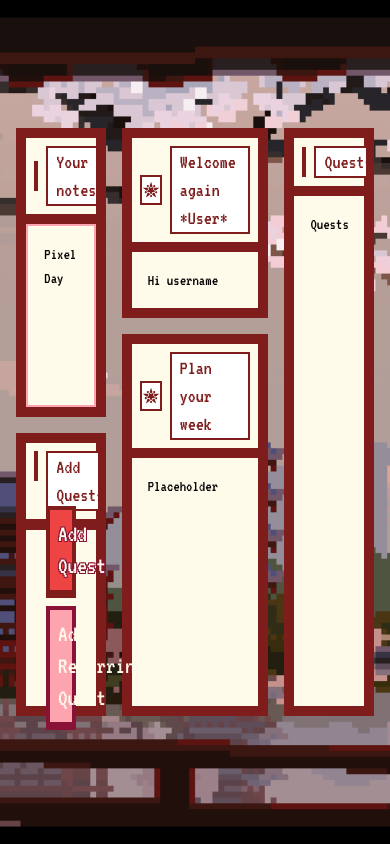
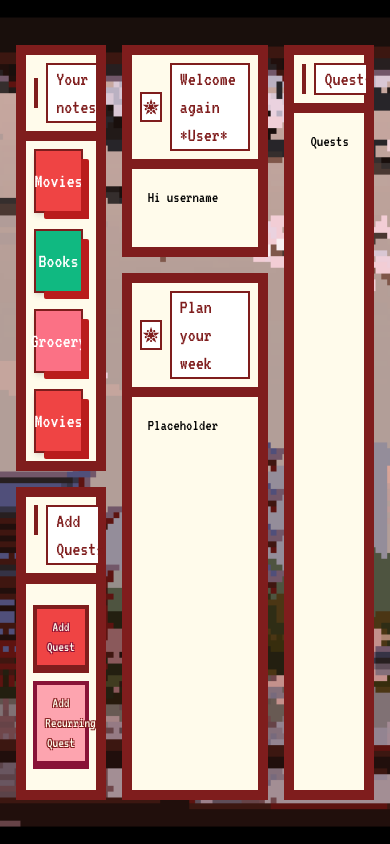
Before and after one commit to Zayooo00/pixelday, a Next.js app: page /dashboard in a window 390 px wide. Built offline with nearby package versions, Linux system fonts and the light colour scheme; no server answers.

Commit message:
seperated sections into components

```diff
--- a/app/(pages)/(user)/dashboard/page.tsx
+++ b/app/(pages)/(user)/dashboard/page.tsx
@@ -1,80 +1,80 @@
 "use client";
 
 import { useRouter } from "next/navigation";
+import { useState } from "react";
 import { auth } from "@/firebase/firebase";
-import { GiJusticeStar } from "react-icons/gi";
+import { AiOutlineClose } from "react-icons/ai";
+import Image from "next/image";
+
+import NoteSection from "@/components/dashboard/noteSection";
+import AddQuestSection from "@/components/dashboard/addQuestSection";
+import WelcomeSection from "@/components/dashboard/welcomeSection";
+import WeekSection from "@/components/dashboard/weekSection";
+import QuestSection from "@/components/dashboard/questSection";
+import Modal from "@/components/modal";
+
+type Note = {
+  title: string;
+  content: string;
+};
 
 export default function Dashboard() {
+  const [isModalOpen, setIsModalOpen] = useState(false);
+  const [selectedNote, setSelectedNote] = useState<Note | null>(null);
   const router = useRouter();
 
   const signOut = async () => {
     try {
       await auth.signOut();
       router.push("/");
-    } catch (error) {
-    }
+    } catch (error) {}
   };
 
+  const handleNoteClick = (note: Note) => {
+    setSelectedNote(note);
+    setIsModalOpen(true);
+  };
   return (
     <div className="flex h-[calc(100dvh)] w-11/12 my-32 gap-4">
       <div className="flex flex-col w-1/4">
-        <div className="flex items-center border-x-[10px] border-t-[10px] p-2 border-red-900 bg-amber-50">
-          <GiJusticeStar className="text-red-900 text-3xl mr-2 border-2 border-red-900 bg-white" />
-          <h1 className="text-xl text-red-900 w-full pl-2 border-2 border-red-900 bg-white">
-            Your notes
-          </h1>
-        </div>
-        <div className="h-2/3 border-[10px] border-red-900 bg-amber-50">
-          <div className="w-full h-full p-4 border-2 border-rose-300">
-            <h1>Pixel Day</h1>
-          </div>
-        </div>
-        <div className="flex items-center-x-[10px] border-x-[10px] border-t-[10px] p-2  mt-4 border-red-900 bg-amber-50 border">
-          <GiJusticeStar className="text-red-900 text-3xl mr-2 border-2 border-red-900 bg-white" />
-          <h1 className="text-xl text-red-900 border-2  w-full pl-2 border-red-900 bg-white">
-            Add Quests
-          </h1>
-        </div>
-        <div className="flex flex-col items-center justify-center h-1/3 p-4 space-y-2 border-[10px] border-red-900 bg-amber-50">
-          <button className="p-2 text-amber-50 text-2xl w-4/5 transform transition-transform hover:scale-105 border-t-4 border-x-4 border-b-8 border-red-900 bg-red-500">
-            <h1 className="text-stroke-red">Add Quest</h1>
-          </button>
-          <button className="p-2 text-amber-50 text-2xl w-4/5 transform transition-transform hover:scale-105 border-t-4 border-x-4 border-b-8 border-rose-900 bg-rose-300">
-            <h1 className="h1-text-stroke-orange">Add Recurring Quest</h1>
-          </button>
-        </div>
+        <NoteSection onNoteClick={handleNoteClick} />
+        <AddQuestSection />
       </div>
       <div className="flex flex-col w-2/4">
-        <div className="flex items-center border-x-[10px] border-t-[10px] p-2 border-red-900 bg-amber-50">
-          <GiJusticeStar className="text-red-900 text-3xl mr-2 border-2 border-red-900 bg-white" />
-          <h1 className="text-xl text-red-900 w-full pl-2 border-2 border-red-900 bg-white">
-            Welcome again *User*
-          </h1>
-        </div>
-        <div className="h-1/6 p-4 border-[10px] border-red-900 bg-amber-50">
-          <h1>Hi username</h1>
-        </div>
-        <div className="mt-4 flex items-center border-x-[10px] border-t-[10px] p-2 border-red-900 bg-amber-50">
-          <GiJusticeStar className="text-red-900 text-3xl mr-2 border-2 border-red-900 bg-white" />
-          <h1 className="text-xl text-red-900 w-full pl-2 border-2 border-red-900 bg-white">
-            Plan your week
-          </h1>
-        </div>
-        <div className="h-5/6 p-4 border-[10px] border-red-900 bg-amber-50">
-          <h1>Placeholder</h1>
-        </div>
+        <WelcomeSection />
+        <WeekSection />
       </div>
       <div className="flex flex-col w-1/4">
-        <div className="flex items-center border-x-[10px] border-t-[10px] p-2 border-red-900 bg-amber-50">
-          <GiJusticeStar className="text-red-900 text-3xl mr-2 border-2 border-red-900 bg-white" />
-          <h1 className="text-xl text-red-900 w-full pl-2 border-2 border-red-900 bg-white">
-            Quests
-          </h1>
-        </div>
-        <div className="h-full p-4 border-[10px] border-red-900 bg-amber-50">
-          <h1>Quests</h1>
-        </div>
+        <QuestSection />
       </div>
+      {isModalOpen && (
+        <Modal isOpen={isModalOpen} onClose={() => setIsModalOpen(false)}>
+          <div className="relative">
+            <Image
+              src="/../test.png"
+              objectFit="cover"
+              width={800}
+              height={800}
+              sizes="(max-width: 768px) 100vw, 33vw"
+              quality={100}
+              alt="Note background"
+            />
+            <div className="absolute inset-0 flex flex-col justify-start items-center text-center mt-2 xs:mt-16 p-4">
+              <h1 className="text-4xl xs:text-7xl leading-8 text-black mb-4">
+                {selectedNote?.title}
+              </h1>
+              <hr className="xs:mt-2 w-3/5 border-t-2 border-red-600 mb-4" />
+              <p className="w-44 xs:w-64 text-sm xs:text-xl break-words text-black">
+                {selectedNote?.content}
+              </p>
+            </div>
+            <AiOutlineClose
+              className="absolute top-8 xs:top-10 right-8 text-xl xs:text-3xl cursor-pointer rounded-md text-black hover:bg-gray-300 transition-colors duration-600"
+              onClick={() => setIsModalOpen(false)}
+            />
+          </div>
+        </Modal>
+      )}
     </div>
   );
 }
```
